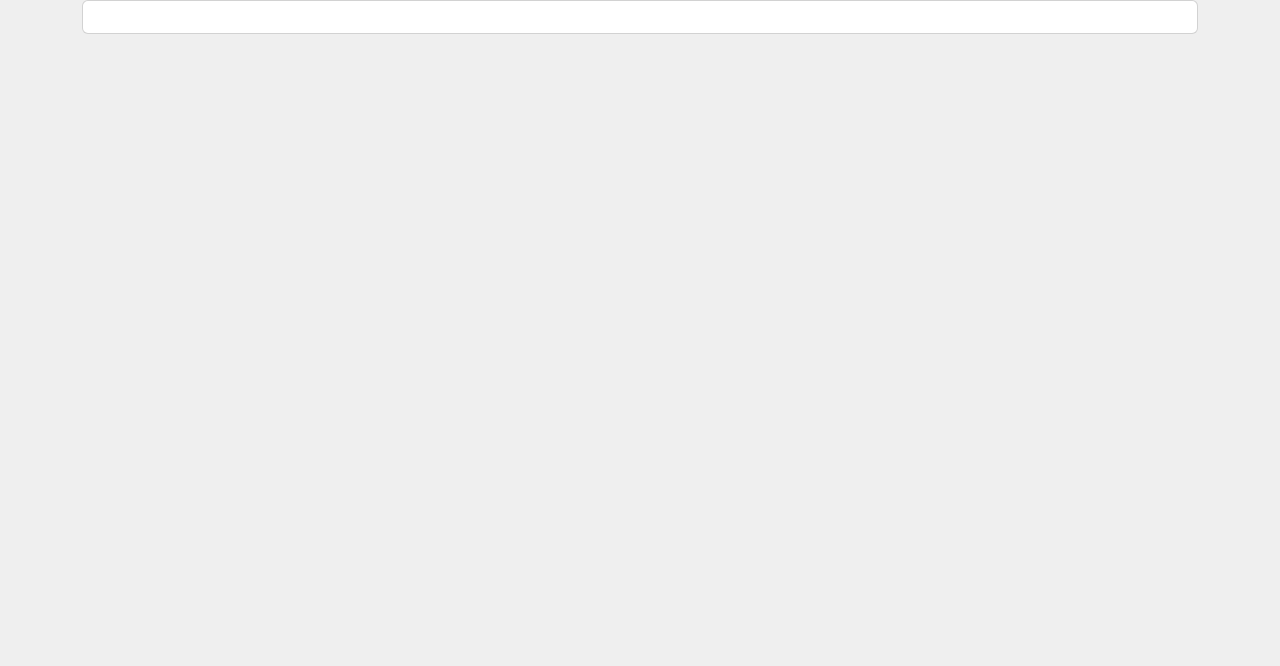
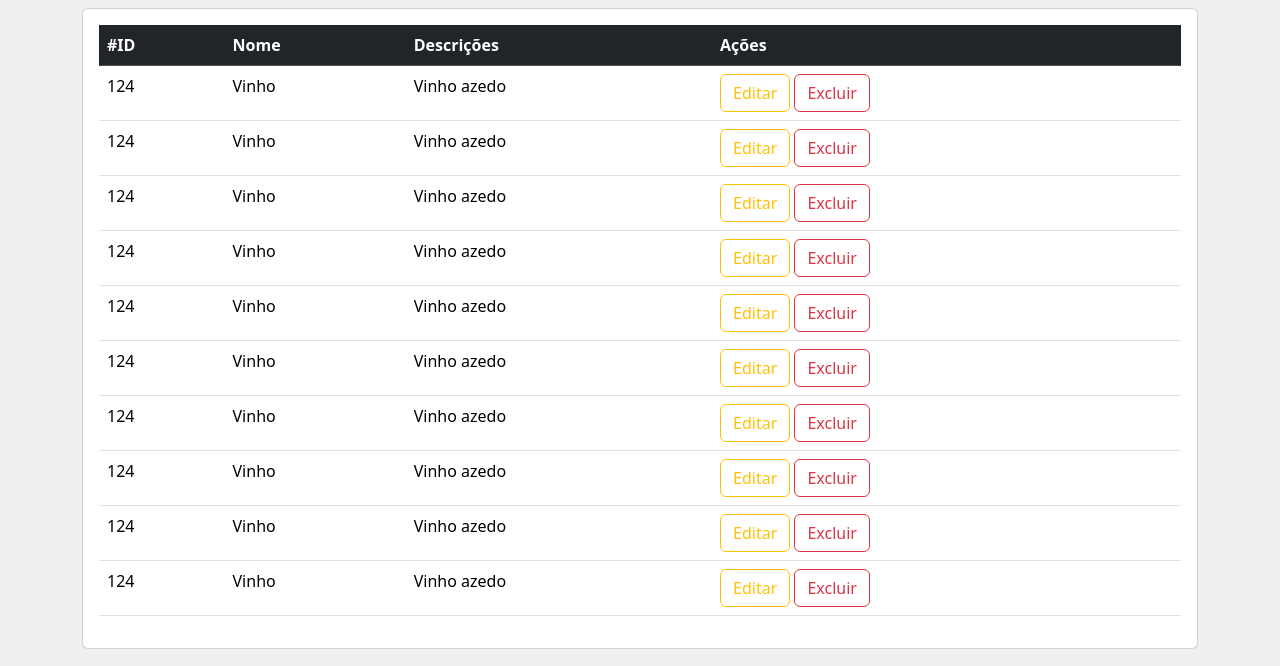
Before and after one commit to JoaoAntonio18/ClubedoVinho-front, a plain HTML site: page pages/categorias.html in a window 1280 px wide. Shown: the part 150-816 px from the top of the page. Drawn offline with nearby package versions, Linux system fonts and the light colour scheme.

Commit message:
Criando a tabela de Categorias

```diff
--- a/pages/categorias.html
+++ b/pages/categorias.html
@@ -25,8 +25,116 @@
 
         <h2>Categorias</h2>
 
-        <section class="card card-body bg-white">
+        <section class="card card-body bg-white mt-3">
+            <table class="table">
+                <thead class="table-dark">
+                    <tr>
+                        <th>#ID</th>
+                        <th>Nome</th>
+                        <th>Descrições</th>
+                        <th>Ações</th>
+                    </tr>
+                </thead>
 
+                <tbody>
+                    <tr>
+                        <td>124</td>
+                        <td>Vinho</td>
+                        <td>Vinho azedo</td>
+                        <td>
+                            <a class="btn btn-outline-warning" href="#">Editar</a>
+                            <a class="btn btn-outline-danger" href="#">Excluir</a>
+                        </td>
+                    </tr>
+
+                    <tr>
+                        <td>124</td>
+                        <td>Vinho</td>
+                        <td>Vinho azedo</td>
+                        <td>
+                            <a class="btn btn-outline-warning" href="#">Editar</a>
+                            <a class="btn btn-outline-danger" href="#">Excluir</a>
+                        </td>
+                    </tr>
+                    <tr>
+                        <td>124</td>
+                        <td>Vinho</td>
+                        <td>Vinho azedo</td>
+                        <td>
+                            <a class="btn btn-outline-warning" href="#">Editar</a>
+                            <a class="btn btn-outline-danger" href="#">Excluir</a>
+                        </td>
+                    </tr>
+                    <tr>
+                        <td>124</td>
+                        <td>Vinho</td>
+                        <td>Vinho azedo</td>
+                        <td>
+                            <a class="btn btn-outline-warning" href="#">Editar</a>
+                            <a class="btn btn-outline-danger" href="#">Excluir</a>
+                        </td>
+                    </tr>
+                    <tr>
+                        <td>124</td>
+                        <td>Vinho</td>
+                        <td>Vinho azedo</td>
+                        <td>
+                            <a class="btn btn-outline-warning" href="#">Editar</a>
+                            <a class="btn btn-outline-danger" href="#">Excluir</a>
+                        </td>
+                    </tr>
+
+                    <tr>
+                        <td>124</td>
+                        <td>Vinho</td>
+                        <td>Vinho azedo</td>
+                        <td>
+                            <a class="btn btn-outline-warning" href="#">Editar</a>
+                            <a class="btn btn-outline-danger" href="#">Excluir</a>
+                        </td>
+                    </tr>
+
+                    <tr>
+                        <td>124</td>
+                        <td>Vinho</td>
+                        <td>Vinho azedo</td>
+                        <td>
+                            <a class="btn btn-outline-warning" href="#">Editar</a>
+                            <a class="btn btn-outline-danger" href="#">Excluir</a>
+                        </td>
+                    </tr>
+
+                    <tr>
+                        <td>124</td>
+                        <td>Vinho</td>
+                        <td>Vinho azedo</td>
+                        <td>
+                            <a class="btn btn-outline-warning" href="#">Editar</a>
+                            <a class="btn btn-outline-danger" href="#">Excluir</a>
+                        </td>
+                    </tr>
+
+                    <tr>
+                        <td>124</td>
+                        <td>Vinho</td>
+                        <td>Vinho azedo</td>
+                        <td>
+                            <a class="btn btn-outline-warning" href="#">Editar</a>
+                            <a class="btn btn-outline-danger" href="#">Excluir</a>
+                        </td>
+                    </tr>
+
+                    <tr>
+                        <td>124</td>
+                        <td>Vinho</td>
+                        <td>Vinho azedo</td>
+                        <td>
+                            <a class="btn btn-outline-warning" href="#">Editar</a>
+                            <a class="btn btn-outline-danger" href="#">Excluir</a>
+                        </td>
+                    </tr>
+                </tbody>
+            </table>
         </section>
 
         <script src="https://cdn.jsdelivr.net/npm/bootstrap@5.3.3/dist/js/bootstrap.bundle.min.js" integrity="sha384-YvpcrYf0tY3lHB60NNkmXc5s9fDVZLESaAA55NDzOxhy9GkcIdslK1eN7N6jIeHz" crossorigin="anonymous"></script>
```
